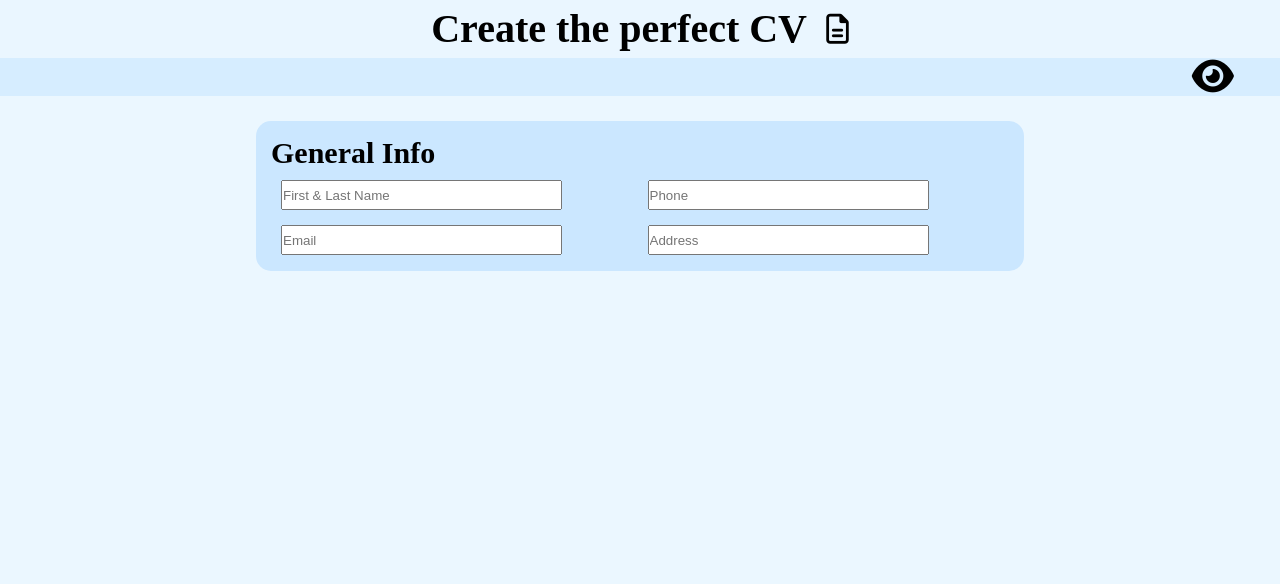
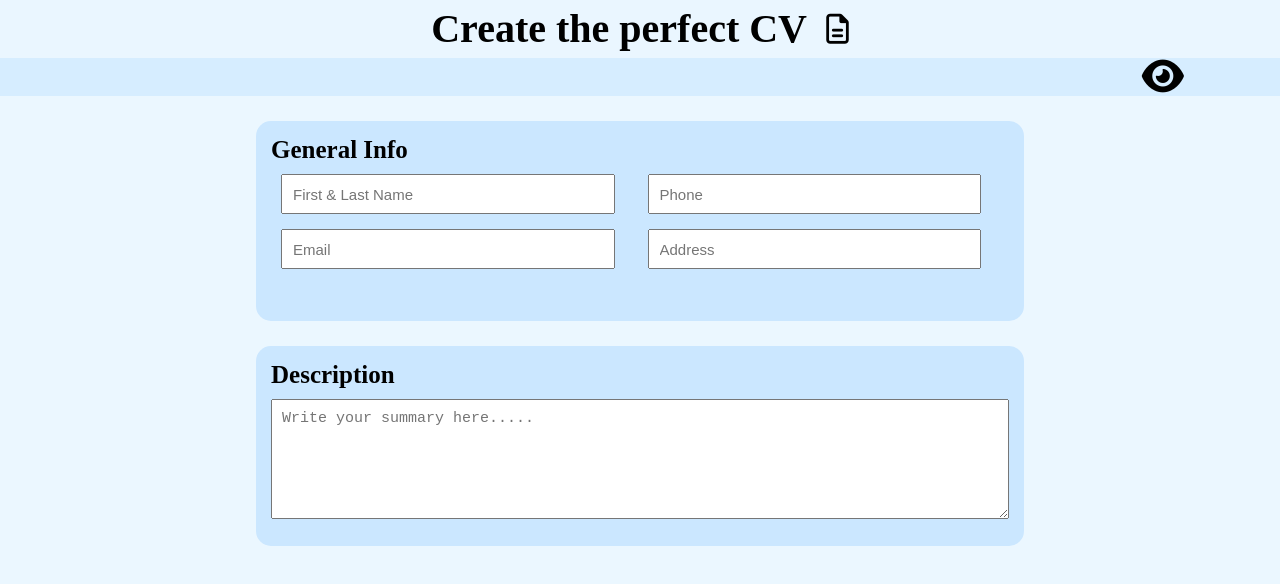
Before and after one commit to Negrea-Andrei/CV-App, a React (Vite) app: page / in a window 1280 px wide. Shown: the top 584 px of the page. Built offline with nearby package versions, Linux system fonts and the light colour scheme.

Commit message:
Add a description section for the CV

```diff
--- a/src/App.css
+++ b/src/App.css
@@ -2,11 +2,16 @@
     width: 100%;
     height: 100vh;
     display: flex;
-    justify-content: center;
+    flex-direction: column;
+    align-items: center;
     background-color: var(--containerColor);
 }
 
 .section {
+    width: 60%;
+    height: 18%;
+    min-width: 450px;
+    min-height: 200px;
     margin-top: 25px;
     background-color: var(--sectionColor);
     padding: 15px;
--- a/src/App.jsx
+++ b/src/App.jsx
@@ -2,6 +2,7 @@ import React, { useState } from "react";
 import "./App.css";
 import Header from "./components/Header/Header";
 import Info from "./components/Info/Info";
+import Description from "./components/Description/Description";
 
 function App() {
   const [viewButton, setViewButton] = useState(true);
@@ -16,6 +17,7 @@ function App() {
         {viewButton ? (
           <div className="contain">
             <Info />
+            <Description />
           </div>
         ) : (
           <div>NOT YET</div>
--- /dev/null
+++ b/src/components/Description/Description.css
@@ -0,0 +1,6 @@
+.section textarea {
+    margin-top: 10px;
+    width: 100%;
+    height: 120px;
+    font-size: 1.5rem;
+}
--- /dev/null
+++ b/src/components/Description/Description.jsx
@@ -0,0 +1,20 @@
+import './Description.css'
+import React from 'react';
+
+function Description() {
+
+  return (
+    <section className="section">
+      <h2 className="title">Description</h2>
+      <div role="textbox">
+        <textarea
+          name="summary"
+          className="text-area"
+          placeholder="Write your summary here....."
+        ></textarea>
+      </div>
+    </section>
+  );
+}
+
+export default Description;
--- a/src/components/Header/Header.css
+++ b/src/components/Header/Header.css
@@ -21,7 +21,7 @@ h1{
 .header-buttons {
     width: 100%;
     height: 40%;
-    padding: 0 50px 0 50px;
+    padding: 0 100px 0 100px;
     background-color: rgb(214, 237, 255);
     display: flex;
     flex-direction: row-reverse;
--- a/src/components/Info/Info.css
+++ b/src/components/Info/Info.css
@@ -1,9 +1,3 @@
-.general-info {
-    width: 60%;
-    height: 18%;
-    min-width: 450px;
-    min-height: 150px;
-}
 .grid {
     display: grid;
     grid-template-columns: repeat(2, 1fr);
@@ -12,17 +6,22 @@
     margin: 10px;
 }
 
-.general-info .title {
-    font-size: 3rem;
+.title {
+    font-size: 2.5rem;
 }
 
 .grid input {
-    width: 80%;
-    height: 30px;
-
+    width: 95%;
+    height: 40px;
+    font-size: 1.5rem;
+    padding:  0 0 0 10px;
 }
 
-.grid input:focus {
+textarea {
+    padding:  10px 0 0 10px;
+}
+
+.grid input:focus, textarea:focus {
     outline: none;
     border-color: var(--inputBorderFocused);
     background-color: var(--inputFocused);
--- a/src/index.css
+++ b/src/index.css
@@ -9,7 +9,7 @@
   --sectionColor: rgb(203, 231, 255);
   --inputBorderFocused: rgb(27, 133, 0);
   --containerColor: rgb(235, 247, 255);
-  --inputFocused: rgba(81, 255, 0, 0.055);
+  --inputFocused: rgba(81, 255, 0, 0.062);
 }
 
 html,
```
